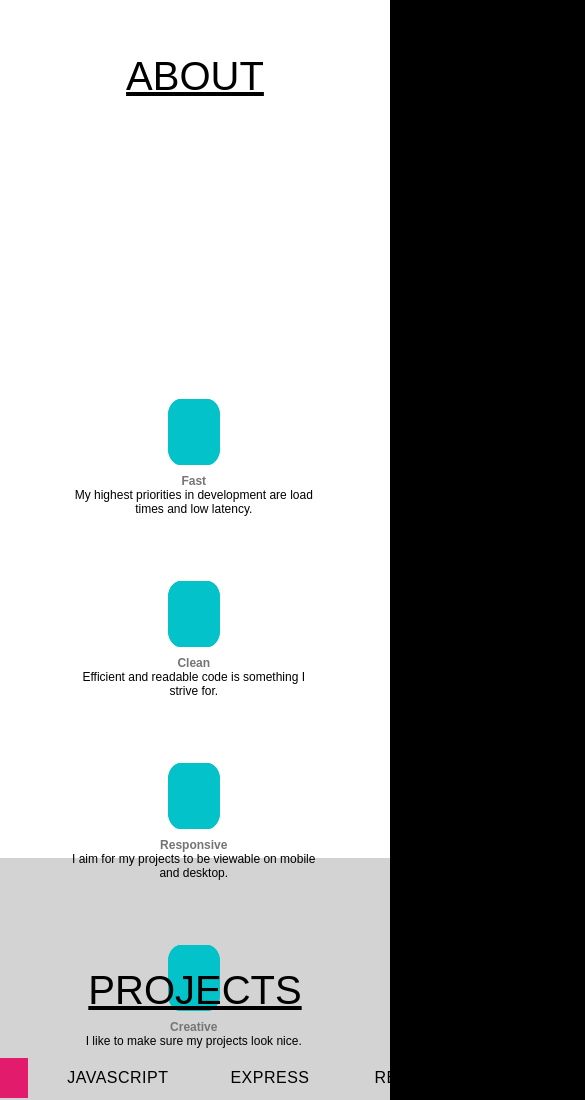
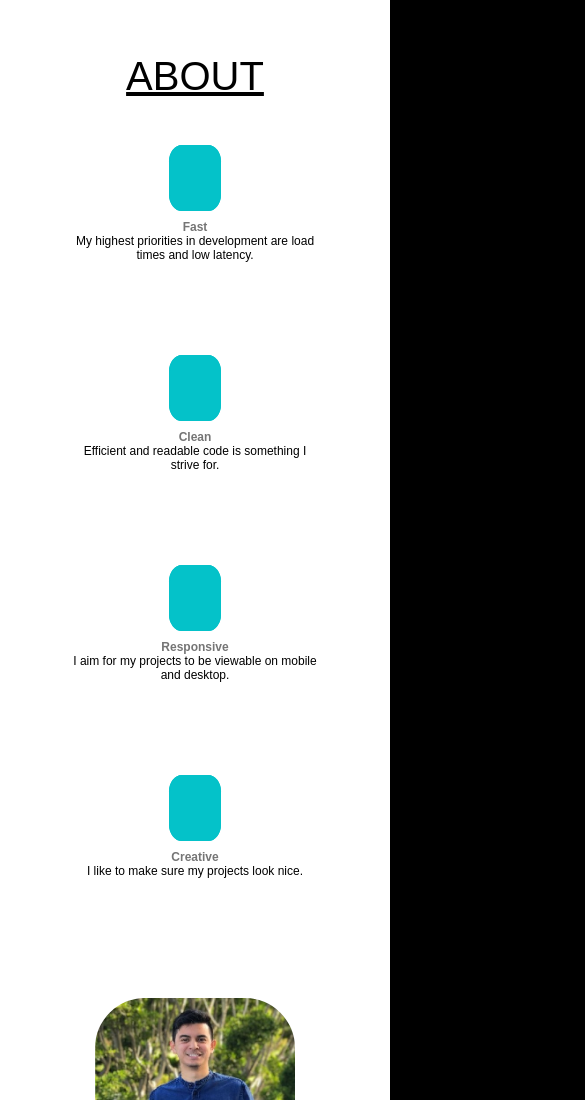
Before and after one commit to ronBP95/port3.0, a plain HTML site: page index.html in a window 390 px wide. Shown: the part 900-2000 px from the top of the page, 585 px wide, since content can reach past the window. Drawn offline with nearby package versions, Linux system fonts and the light colour scheme; some icons are missing; a web font is replaced by a local one.

Commit message:
media queries greatly improved. need to set minimum widths and heights on queries with screens larger than mobile portrait devices

```diff
--- a/style.css
+++ b/style.css
@@ -250,7 +250,6 @@ header.sticky {
     /* background-color: cadetblue; */
     width: 50vw;
     height: 25vh;
-    min-width: 800px;
 }
 
 .aboutcard {
@@ -689,8 +688,13 @@ header.sticky {
 /* About Page */
 
 @media (max-width:800px) {
+
     #aboutcardcontainer {
-        display: inline-block;
+        flex-direction: column;
+        /* background: blueviolet; */
+        width: 396px;
+        height: 800px;
+        align-items: center;
     }
 
     .aboutcard {
@@ -698,12 +702,24 @@ header.sticky {
     }
 
     #aboutBottomcontainer {
-        display: inline-block;
+        flex-direction: column;
+        /* background: green; */
+        margin-right: 25px;
+        height: 800px;
+    }
+
+    #portraitContainer {
+        font-size: 8pt;
+    }
+
+    #aboutpage {
+        height: 1900px;
     }
 
     #aboutcontainer {
-        flex-direction: row;
-        justify-content: space-between;
-        text-align: center;
+        flex-direction: column;
+        justify-content: flex-start;
+        /* background-color: blue; */
+        height: 2000px;
     }
 }
```
